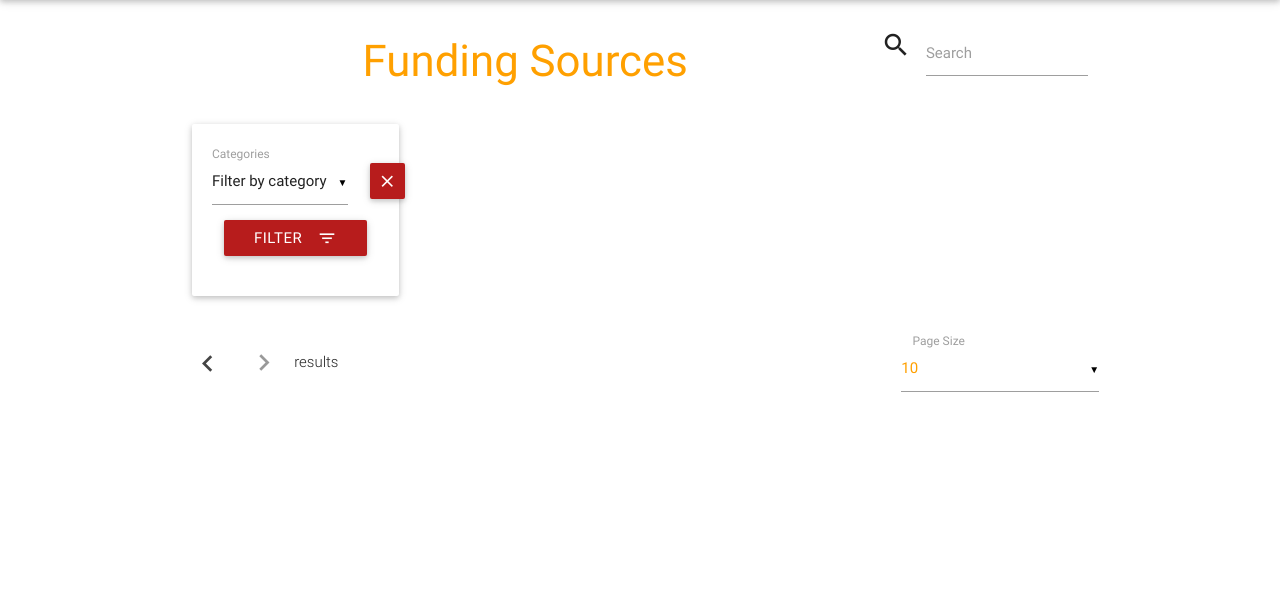
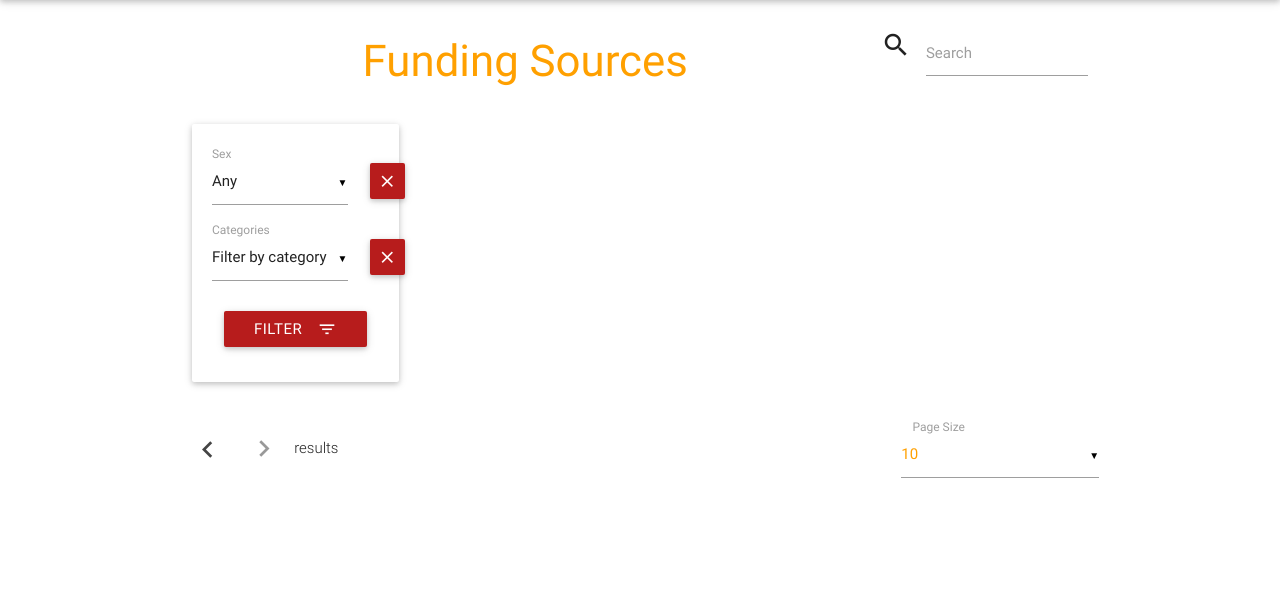
Before and after one commit to CMU-Senate/Funding-at-CMU, a Python web app: template templates/browse.html in a window 1280 px wide. Shown: the part 64-666 px from the top of the page. Run offline with Jinja, Linux system fonts and the light colour scheme; the template is opened without the code that fills it, so the values that code supplies are empty.

Commit message:
Add sex filter

```diff
--- a/templates/browse.html
+++ b/templates/browse.html
@@ -20,7 +20,22 @@
       <div class="col m3">
         <div class="card-panel large" style="margin-top: .25rem;">
           <form>
-            <div class="row">
+            <div class="row" style="margin-bottom: 0;">
+              <div class="input-field col m10">
+                <select name="sex">
+                  <option value="9" {% if selected_sex == 9 %} selected {% endif %}>Any</option>
+                  <option value="1" {% if selected_sex == 1 %} selected {% endif %}>Male</option>
+                  <option value="2" {% if selected_sex == 2 %} selected {% endif %}>Female</option>
+                </select>
+                <label for="sex">Sex</label>
+              </div>
+              <div class="col m2" style="padding-top: 1.25rem;">
+                <a class="waves-effect waves-light btn red darken-4 clearFilter" style="padding: 0 .5rem;">
+                  <i class="material-icons">clear</i>
+                </a>
+              </div>
+            </div>
+            <div class="row" style="margin-bottom: 0;">
               <div class="input-field col m10">
                 <select name="categories" multiple>
                   <option value="" disabled selected>Filter by category</option>
@@ -35,7 +50,8 @@
                   <i class="material-icons">clear</i>
                 </a>
               </div>
-
+            </div>
+            <div class="row section" style="margin-bottom: 0;">
               <div class="col m12 center">
                 <button type="submit" class="btn waves-effect waves-light red darken-4">Filter
                   <i class="material-icons right">filter_list</i>
```
Also changed, not shown: app.py (+9 -1 lines).
